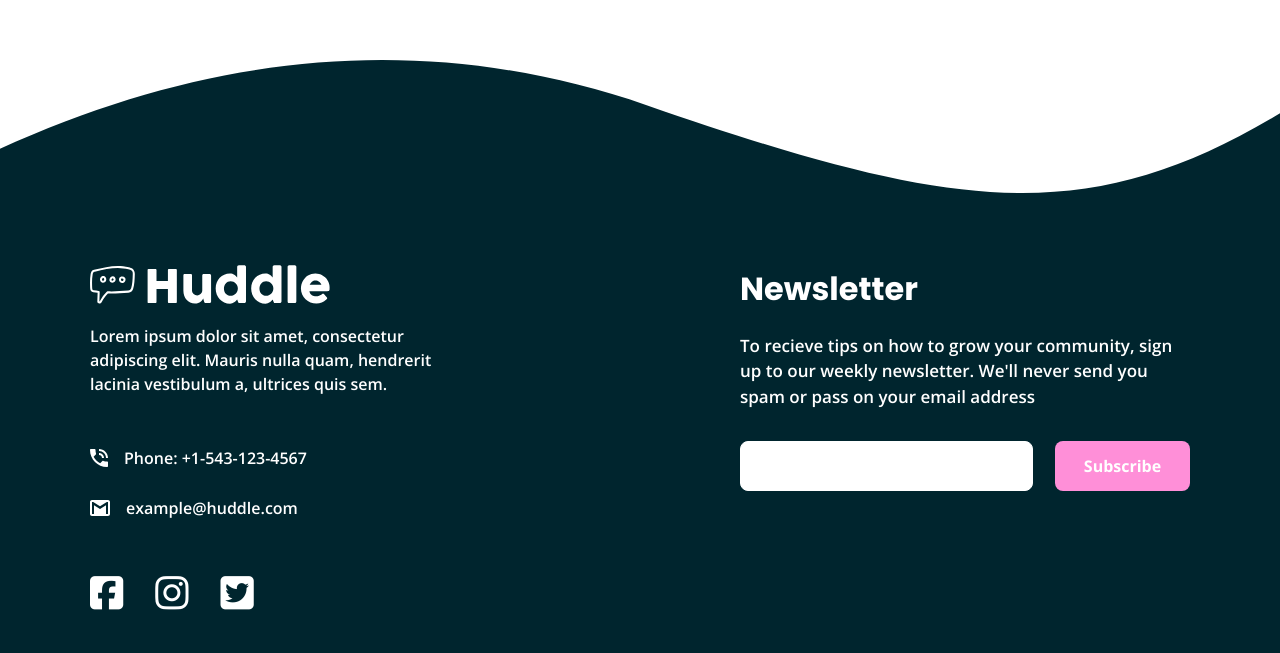
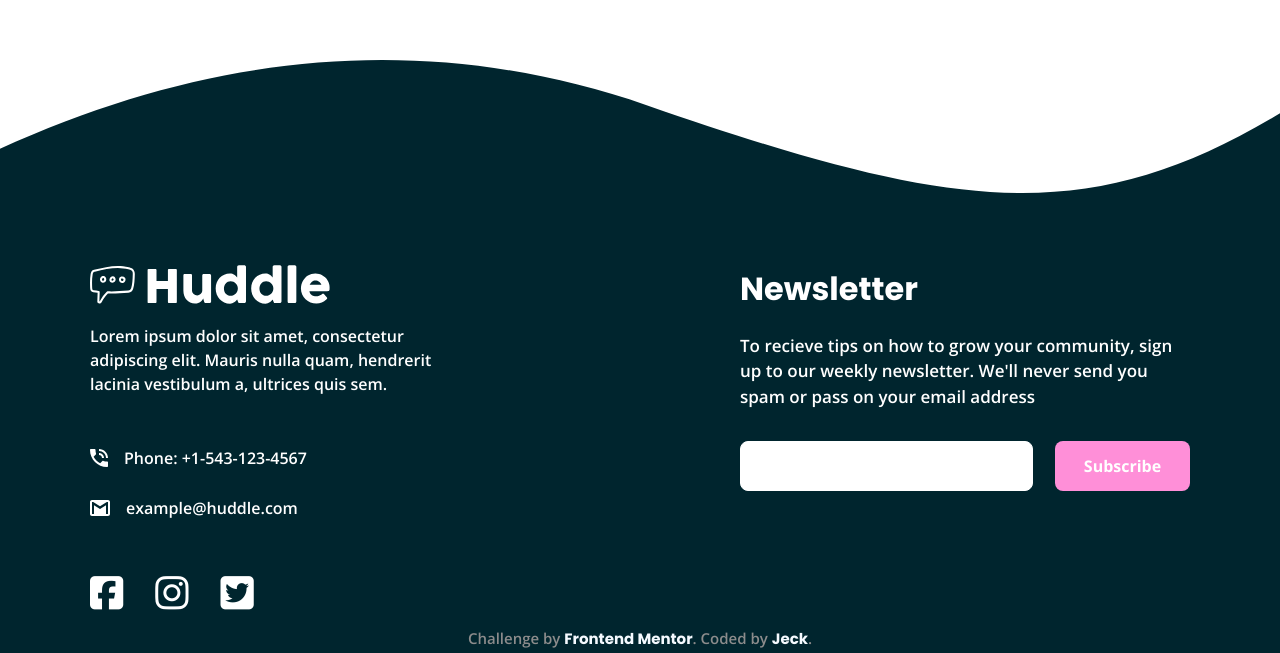
Before and after one commit to j-tomajin/FrontendMentor.Huddle-Landing-Page-With-Curved-Section, a plain HTML site: page index.html in a window 1280 px wide. Shown: the part 3547-4200 px from the top of the page. Drawn offline with nearby package versions, Linux system fonts and the light colour scheme.

Commit message:
added attribution

```diff
--- a/index.html
+++ b/index.html
@@ -115,17 +115,6 @@
     </div>
   </section>
 
-
-
-
-
-
-
-
-
-
-
-
   <!-- FOOTER -->
   <footer class="footer">
     <div class="footer__bg">
@@ -178,11 +167,11 @@
       </div>
     </div>
 
+    <!-- ATTRIBUTION -->
+    <p class="attribution">
+      Challenge by <a href="https://www.frontendmentor.io?ref=challenge" target="_blank" class="poppins-font">Frontend Mentor</a>.
+      Coded by <a href="https://github.com/j-tomajin" class="poppins-font">Jeck</a>.
+    </p>
   </footer>
-
-  <!-- <p class="attribution">
-    Challenge by <a href="https://www.frontendmentor.io?ref=challenge" target="_blank">Frontend Mentor</a>.
-    Coded by <a href="#">Jeck</a>.
-  </p> -->
 </body>
 </html>
```
